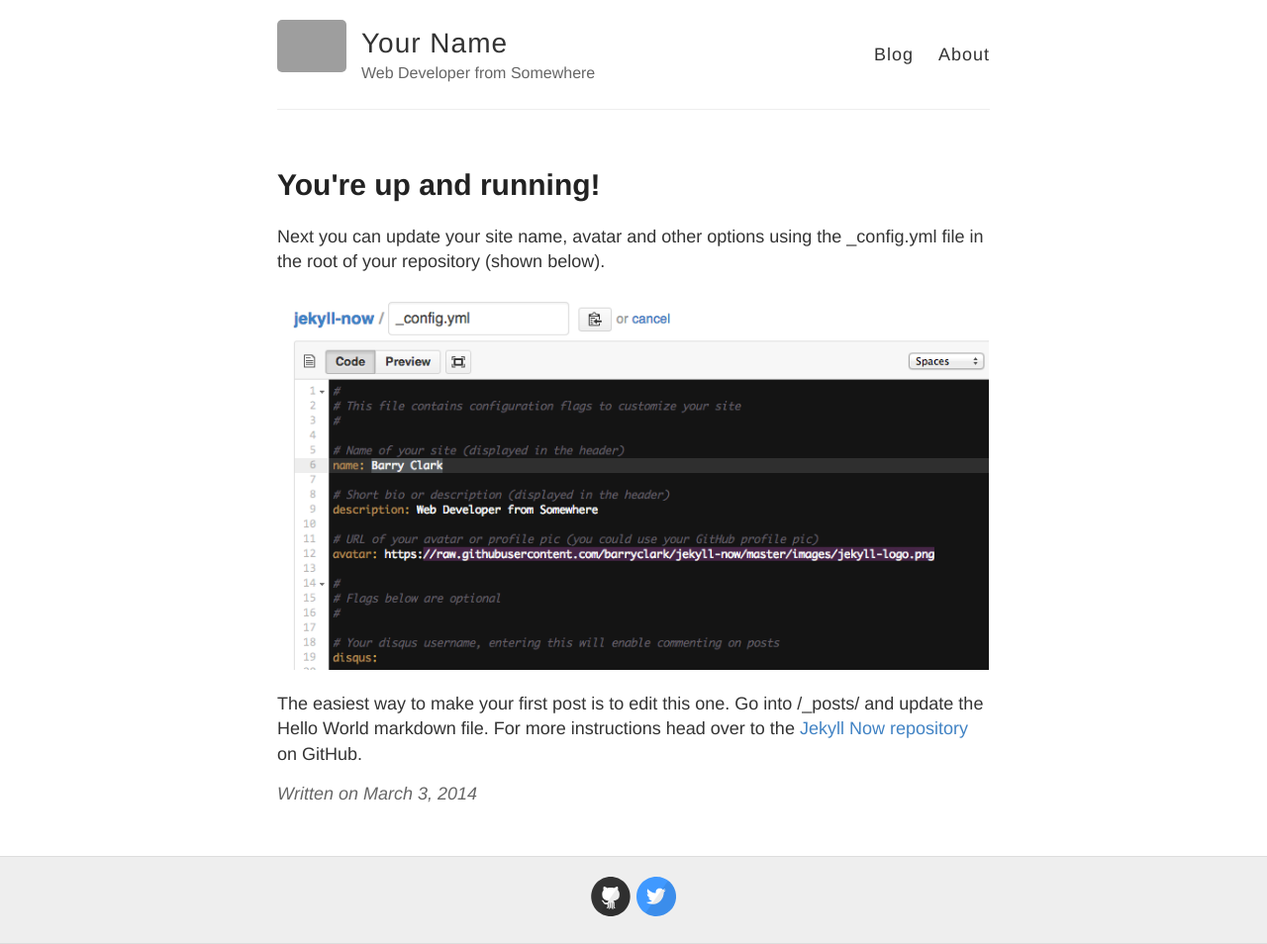
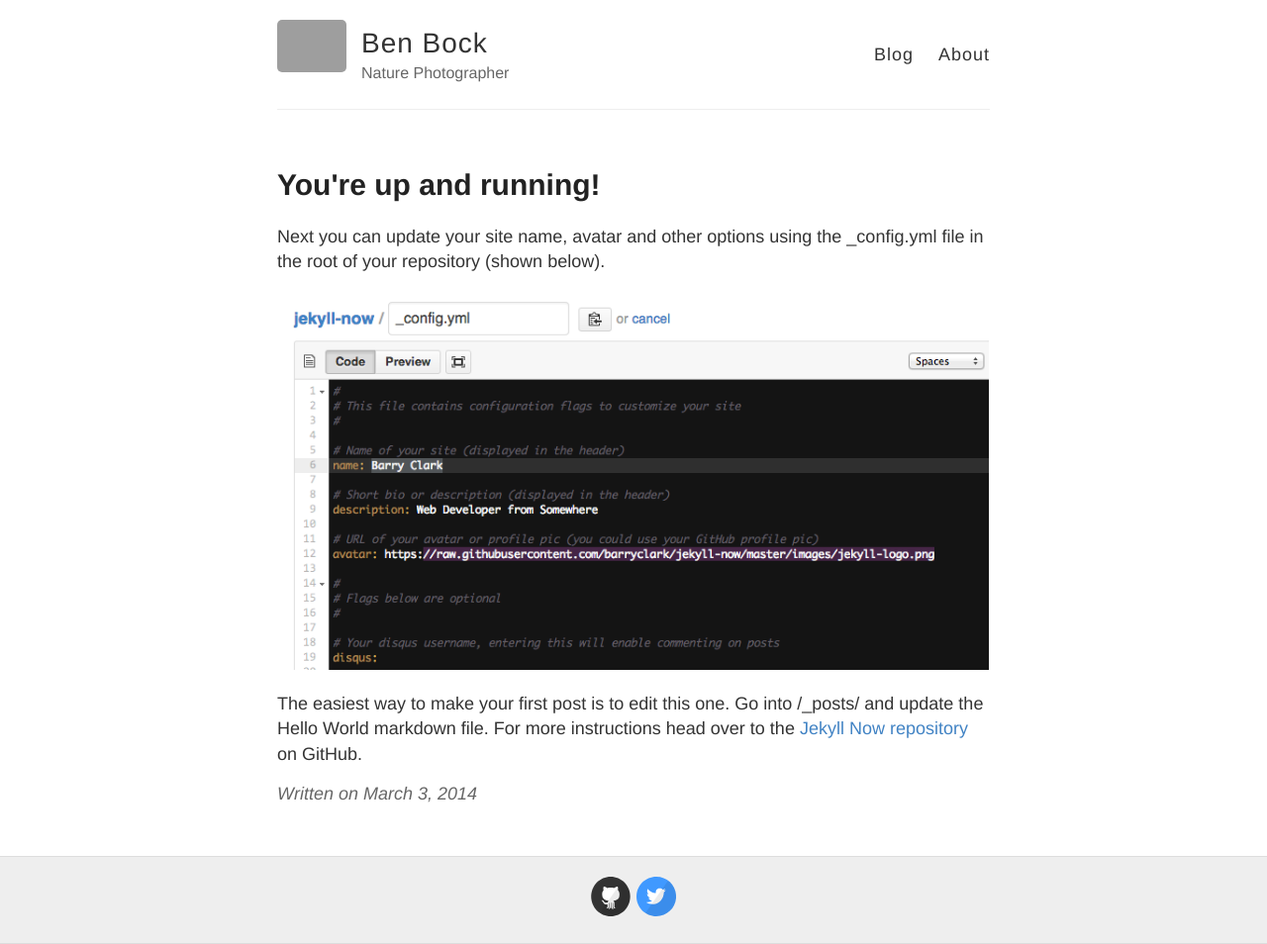
Before and after one commit to BenBockPhotography/benbockphotography.github.io, a Jekyll site: the page built from _posts/2014-3-3-Hello-World.md, in a window 1280 px wide. Shown: the whole page at 99% size. Built offline with Jekyll 4.4.1, drawn with Linux system fonts in a browser that asks for light colours; grey boxes are pictures that could not be loaded.

Commit message:
Update _config.yml

```diff
--- a/_config.yml
+++ b/_config.yml
@@ -3,10 +3,10 @@
 #
 
 # Name of your site (displayed in the header)
-name: Your Name
+name: Ben Bock
 
 # Short bio or description (displayed in the header)
-description: Web Developer from Somewhere
+description: Nature Photographer
 
 # URL of your avatar or profile pic (you could use your GitHub profile pic)
 avatar: https://raw.githubusercontent.com/barryclark/jekyll-now/master/images/jekyll-logo.png
```
